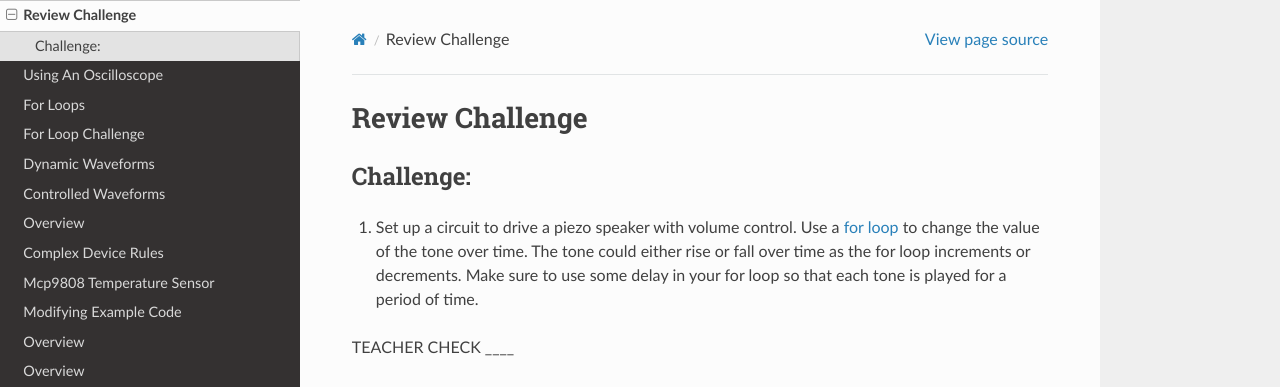
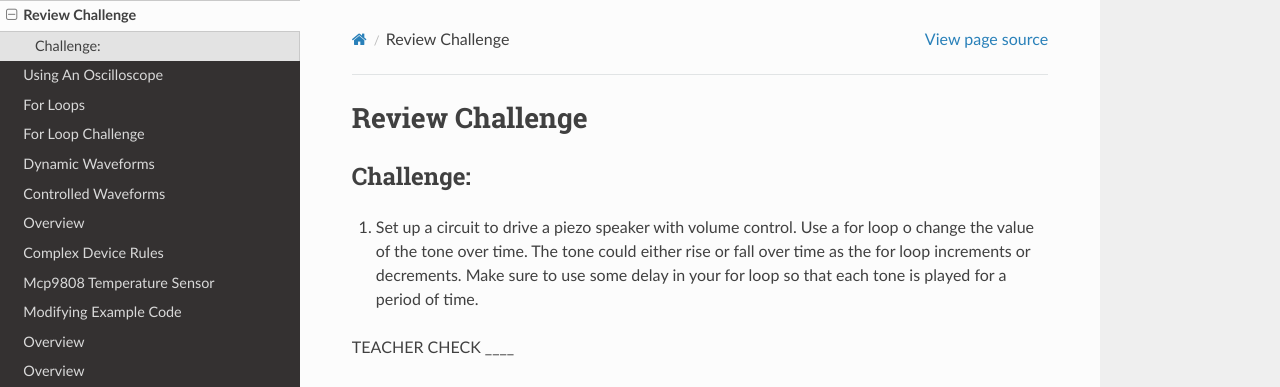
Before and after one commit to maxtkc/mvths-wiki, a Sphinx documentation site: the page built from docs/027-review-challenge.rst, in a window 1280 px wide and 981 px high. Shown: the top 387 px of the window. Built offline with Sphinx 7.4.7 and the Read the Docs theme 2.0.0, drawn with Linux system fonts in a browser that asks for light colours; pages that are not in the unit, such as notebooks, are missing from menus.

```diff
--- a/docs/027-review-challenge.rst
+++ b/docs/027-review-challenge.rst
@@ -4,8 +4,7 @@ Review Challenge
 Challenge:
 ----------
 
-1. Set up a circuit to drive a piezo speaker with volume control. Use a `for
-   loop <https://www.google.com/url?q=https://docs.google.com/document/d/1BmZbXzxnD2j17QToSZ9jeZmnP7burwfksfQq2v4zu-Y/edit%23heading%3Dh.2u7q6orum403&sa=D&ust=1587613173962000>`__ to
+1. Set up a circuit to drive a piezo speaker with volume control. Use a for loop o
    change the value of the tone over time. The tone could either rise or fall over time as the for loop increments or decrements. Make sure to use some
    delay in your for loop so that each tone is played for a period of time.
 
```
